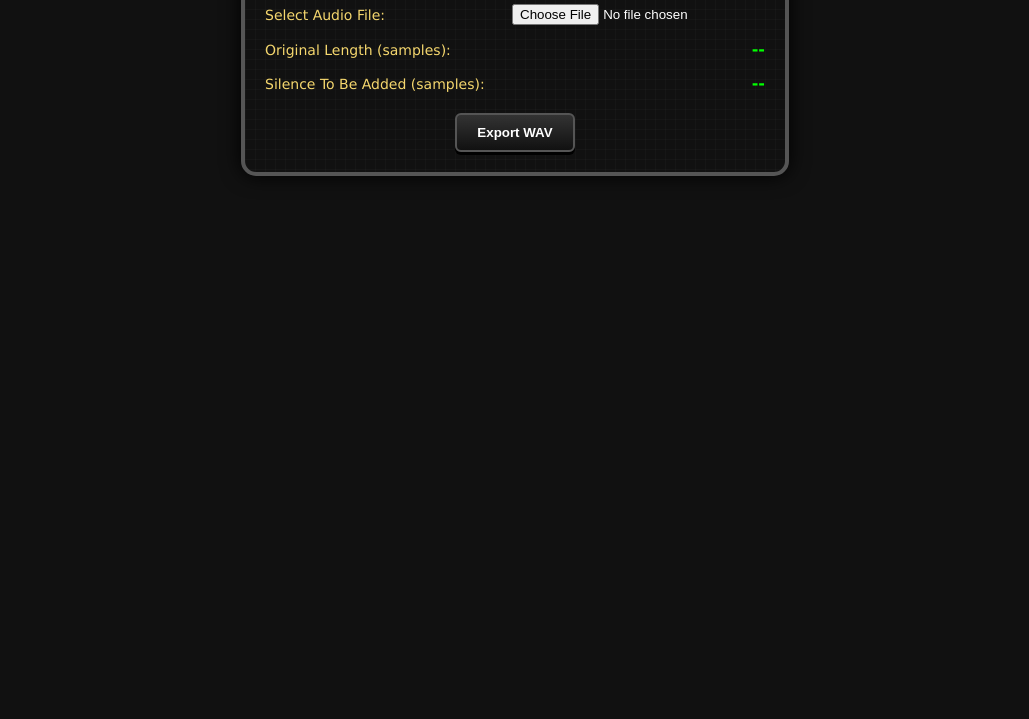
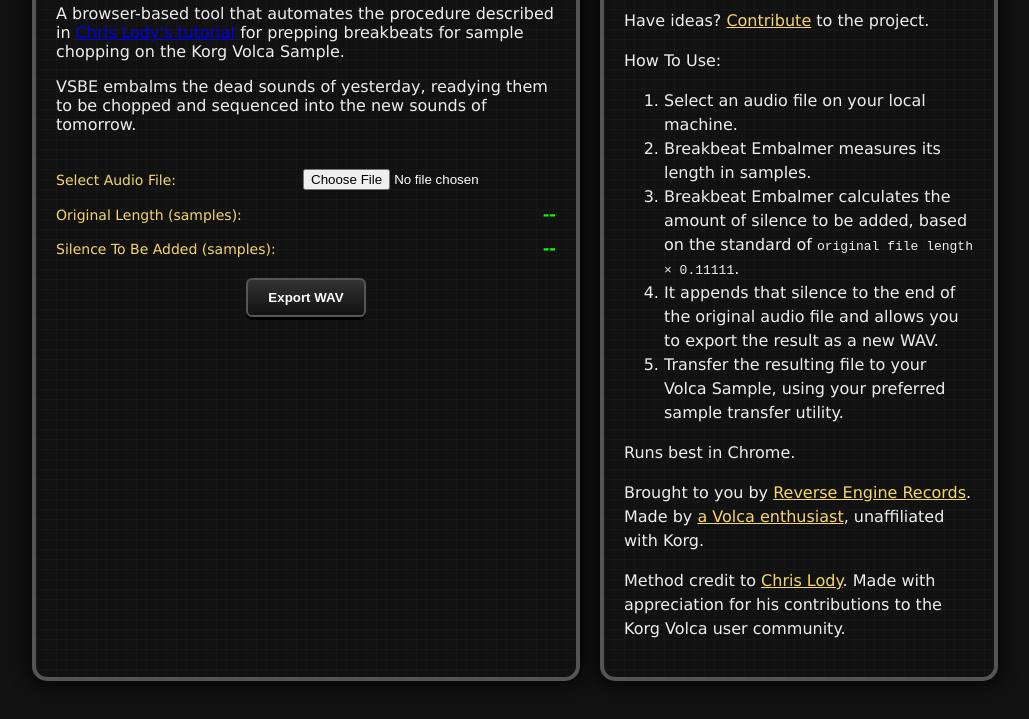
Before and after one commit to davemh/volca-sample-breakbeat-embalmer, a plain HTML site: page index.html in a window 1280 px wide. Shown: the part 173-892 px from the top of the page, without its empty margins (125-1154 px from the left). Before the commit the page ends 800 px from the top, so only its background shows below. Drawn offline with Linux system fonts and the light colour scheme.

Commit message:
Added info sidebar to live demo + more detailed info to README

```diff
--- a/index.html
+++ b/index.html
@@ -25,6 +25,24 @@ body {
     linear-gradient(90deg, rgba(255,255,255,0.02) 1px, transparent 1px);
   background-size: 10px 10px;
 }
+
+.volca-docs {
+  width: 350px;
+  background: linear-gradient(#222, #111);
+  border: 4px solid #555;
+  border-radius: 15px;
+  box-shadow: 0 0 20px #000;
+  margin-left: 20px;
+  padding: 20px;
+  background-image:
+    linear-gradient(rgba(255,255,255,0.02) 1px, transparent 1px),
+    linear-gradient(90deg, rgba(255,255,255,0.02) 1px, transparent 1px);
+  background-size: 10px 10px;
+  line-height: 1.5;
+}
+
+.volca-docs a:link { color: #f5d76e; }
+.volca-docs a:visited { color: red; }
 
 h1 {
   font-family: 'Courier New', monospace;
@@ -94,6 +112,10 @@ button:active {
 <div class="volca-panel">
   <h1>Volca Sample Breakbeat Embalmer</h1>
 
+  <p>A browser-based tool that automates the procedure described in <a href="https://www.youtube.com/watch?v=ci_ReYDKUfI">Chris Lody's tutorial</a> for prepping breakbeats for sample chopping on the Korg Volca Sample.</p>
+  <p>VSBE embalms the dead sounds of yesterday, readying them to be chopped and sequenced into the new sounds of tomorrow.</p>
+  <br />
+
   <div class="controls">
     <div class="control-group">
       <label>Select Audio File:</label>
@@ -112,6 +134,25 @@ button:active {
   <div class="buttons">
     <button id="processBtn">Export WAV</button>
   </div>
+</div>
+
+<div class="volca-docs">
+  <p>Not running this locally?</br>
+<a href="https://github.com/davemh/volca-sample-breakbeat-embalmer/archive/refs/heads/main.zip">Download Volca SBE</a> for offline use.</p>
+<p>Read the <a href="https://github.com/davemh/volca-sample-breakbeat-embalmer/blob/main/README.md">full documentation</a>.
+<p>Have ideas? <a href="https://github.com/davemh/volca-sample-breakbeat-embalmer/">Contribute</a> to the project.</p>
+
+  <p>How To Use:</p>
+  <ol>
+    <li>Select an audio file on your local machine.</li>
+    <li>Breakbeat Embalmer measures its length in samples.</li>
+    <li>Breakbeat Embalmer calculates the amount of silence to be added, based on the standard of <code>original file length × 0.11111</code>.</li>
+    <li>It appends that silence to the end of the original audio file and allows you to export the result as a new WAV.</li>
+    <li>Transfer the resulting file to your Volca Sample, using your preferred sample transfer utility.</li>
+  </ol>
+  <p>Runs best in Chrome.</p>
+  <p>Brought to you by <a href="https://reverse-engine.com">Reverse Engine Records</a>. Made by <a href="https://davemh.com">a Volca enthusiast</a>, unaffiliated with Korg.</p>
+  <p>Method credit to <a href="https://www.youtube.com/chrislodymusic">Chris Lody</a>. Made with appreciation for his contributions to the Korg Volca user community.</p>
 </div>
 
 <script>
```
Also changed, not shown: 1 other file.
